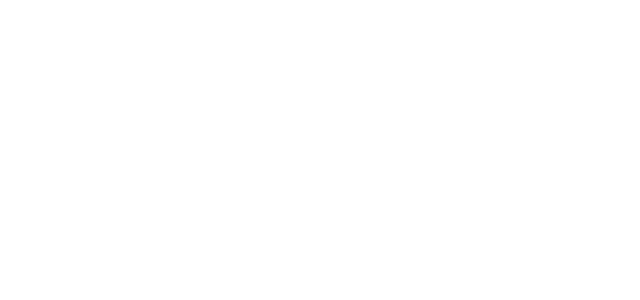
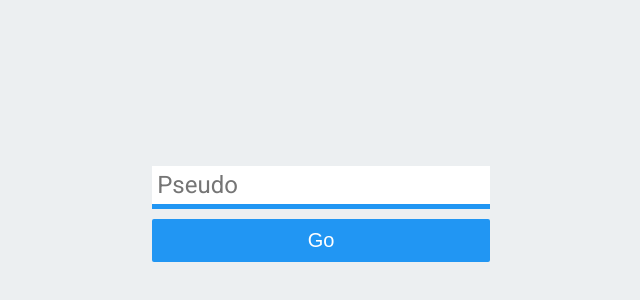
Before and after one commit to MGuillaumeF/chat-box-react, a React (Create React App) app: page / in a window 1280 px wide. Shown: the part 186-486 px from the top of the page, without its empty margins (319-959 px from the left). Built offline with nearby package versions, Linux system fonts and the light colour scheme.

Commit message:
Add router react

```diff
--- a/package.json
+++ b/package.json
@@ -10,6 +10,7 @@
     "@types/node": "^12.12.35",
     "@types/react": "^16.9.33",
     "@types/react-dom": "^16.9.6",
+    "@types/react-router-dom": "^5.1.4",
     "firebase": "^7.14.0",
     "re-base": "^4.0.0",
     "react": "^16.13.1",
--- /dev/null
+++ b/src/App.css
@@ -0,0 +1,196 @@
+/* ----------------------------
+	Typo
+---------------------------- */
+
+@import url('https://fonts.googleapis.com/css?family=Roboto');
+
+body, .box > *, textarea, input {
+	font-family: 'Roboto', sans-serif;
+	color: #1d1d1d;
+	overflow: hidden;
+}
+
+/* ----------------------------
+	STRUCTURE
+---------------------------- */
+html {
+  box-sizing: border-box;
+}
+
+body {
+	padding: 0;
+	margin: 0;
+	font-size: 20px;
+}
+.connexionBox {
+	background-color: #eceff1;
+	display: flex;
+	justify-content: center;
+	align-items: center;
+	min-height: 100vh;
+}
+.connexion {
+	max-width: 500px;
+	font-size: 24px;
+}
+.connexion > * {
+	width: 100%;
+}
+.connexion > input {
+	box-sizing: border-box;
+	font-size: 24px;
+	padding: 5px;
+	border: 5px solid #2196F3;
+	border-width: 0 0 5px 0;
+	outline: none;
+}
+.box {
+	margin: auto;
+	display:flex;
+	justify-content: center;
+ 	flex-wrap: wrap;
+ 	align-items: flex-end;
+	width: 100%;
+	max-width: 500px;
+	height: calc(100vh - 100px);
+	padding: 50px 0;
+	/*border: 5px solid purple;*/
+}
+
+.box > * {
+	width: 100%;
+}
+
+/* ----------------------------
+	MESSAGES
+---------------------------- */
+
+.messages {
+	flex: 1 1 100%;
+	/*border: 5px solid red;*/
+	box-sizing: border-box;
+	align-self: flex-end;
+	max-height: calc(100vh - 310px);
+	overflow-y: scroll;
+	-webkit-overflow-scrolling:touch;
+}
+
+.messages::-webkit-scrollbar {
+    width: 0.4em;
+}
+
+.messages::-webkit-scrollbar-thumb {
+  background-color: #eceff1;
+}
+
+/* ----------------------------
+	MESSAGE
+---------------------------- */
+
+.message {
+	display: flex;
+	flex-direction: column;
+	align-items: flex-start;
+}
+
+.message > * {
+	padding: 5px 10px;
+	max-width: 75%;
+	border-radius: 2px;
+	margin: 10px 0;
+	overflow-wrap: break-word;
+	word-wrap: break-word;
+}
+
+.not-user-message {
+	background-color: #eceff1;
+	align-self: flex-start;
+	position: relative;
+}
+
+.not-user-message:after {
+	content: '';
+	position: absolute;
+	top: -7px;
+	left: 10px;
+	width: 0;
+	border-width: 0 10px 7px 0;
+	border-style: solid;
+	border-color: #eceff1 transparent;
+}
+
+.user-message {
+	background-color: #2196F3;
+	color: #fff;
+	align-self: flex-end;
+	position: relative;
+}
+
+.user-message:after {
+	content: '';
+	position: absolute;
+	bottom: -7px;
+	right: 10px;
+	width: 0;
+	border-width: 7px 0 0 10px;
+	border-style: solid;
+	border-color: #2196F3 transparent;
+}
+
+/* ----------------------------
+	FORMULAIRE
+---------------------------- */
+
+.form {
+	align-self: flex-end;
+}
+
+.form > * {
+	width: 100%;
+}
+
+textarea {
+	box-sizing: border-box;
+	height: 120px;
+	border: 5px solid #2196F3;
+	border-width: 0 0 5px 0;
+	background-color: #ECEFF1;
+	outline: none;
+	font-size: 20px;
+	padding: 5px 10px;
+}
+
+.info {
+	text-align: right;
+	padding-right: 5px;
+}
+
+button {
+	font-size: 20px;
+	border: none;
+	color: white;
+	background-color: #2196F3;
+	margin-top: 10px;
+	padding: 10px;
+	cursor: pointer;
+	border-radius: 2px;
+}
+
+button:disabled {
+	background-color: #eceff1;
+	cursor:not-allowed;
+	color: white;
+}
+
+/* ----------------------------
+	NotFound
+---------------------------- */
+
+.notFound {
+	display: flex;
+	justify-content: center;
+	align-items: center;
+	min-height: 100vh;
+	margin: 0;
+	background: #eceff1;
+}
--- a/src/App.tsx
+++ b/src/App.tsx
@@ -1,8 +1,11 @@
 import React from 'react';
+
+import './App.css';
 
 function App() {
   return (
-    <div>
+    <div className="box">
+      <h2>Titre</h2>
     </div>
   );
 }
--- /dev/null
+++ b/src/components/error-pages/Error404.tsx
@@ -0,0 +1,13 @@
+import React from 'react';
+
+export interface IError404Props {
+}
+
+export default function Error404 (props: IError404Props) {
+  return (
+    <div>
+      <h2 className="notFound">Error 404</h2>
+      <h3>Page not Found</h3>
+    </div>
+  );
+}
--- /dev/null
+++ b/src/components/sign-in/SignIn.tsx
@@ -0,0 +1,16 @@
+import React from 'react';
+
+export interface ISignInProps {
+}
+
+export default function SignIn (props: ISignInProps) {
+  return (
+    <div className="connexionBox">
+      <form className="connexion">
+          <label></label>
+          <input type="text" name="" id="" required placeholder="Pseudo"/>
+          <button type="submit">Go</button>
+      </form>
+    </div>
+  );
+}
--- a/src/index.tsx
+++ b/src/index.tsx
@@ -1,11 +1,22 @@
 import React from 'react';
 import ReactDOM from 'react-dom';
-import './index.css';
+import './App.css';
+import SignIn from './components/sign-in/SignIn';
+
+import {BrowserRouter, Route, Switch} from 'react-router-dom';
 import App from './App';
+import Error404 from './components/error-pages/Error404';
 
-ReactDOM.render(
-  <React.StrictMode>
-    <App />
-  </React.StrictMode>,
+const Root = () => (
+  <BrowserRouter>
+    <Switch>
+      <Route exact path='/' component={SignIn}></Route>
+      <Route path='/pseudo/:pseudo' component={App}></Route>
+      <Route component={Error404}></Route>
+    </Switch>
+  </BrowserRouter>
+);
+
+ReactDOM.render(<Root/>,
   document.getElementById('root')
 );
```
Also changed, not shown: 1 other file (tests, documents, lock files or other folders).
